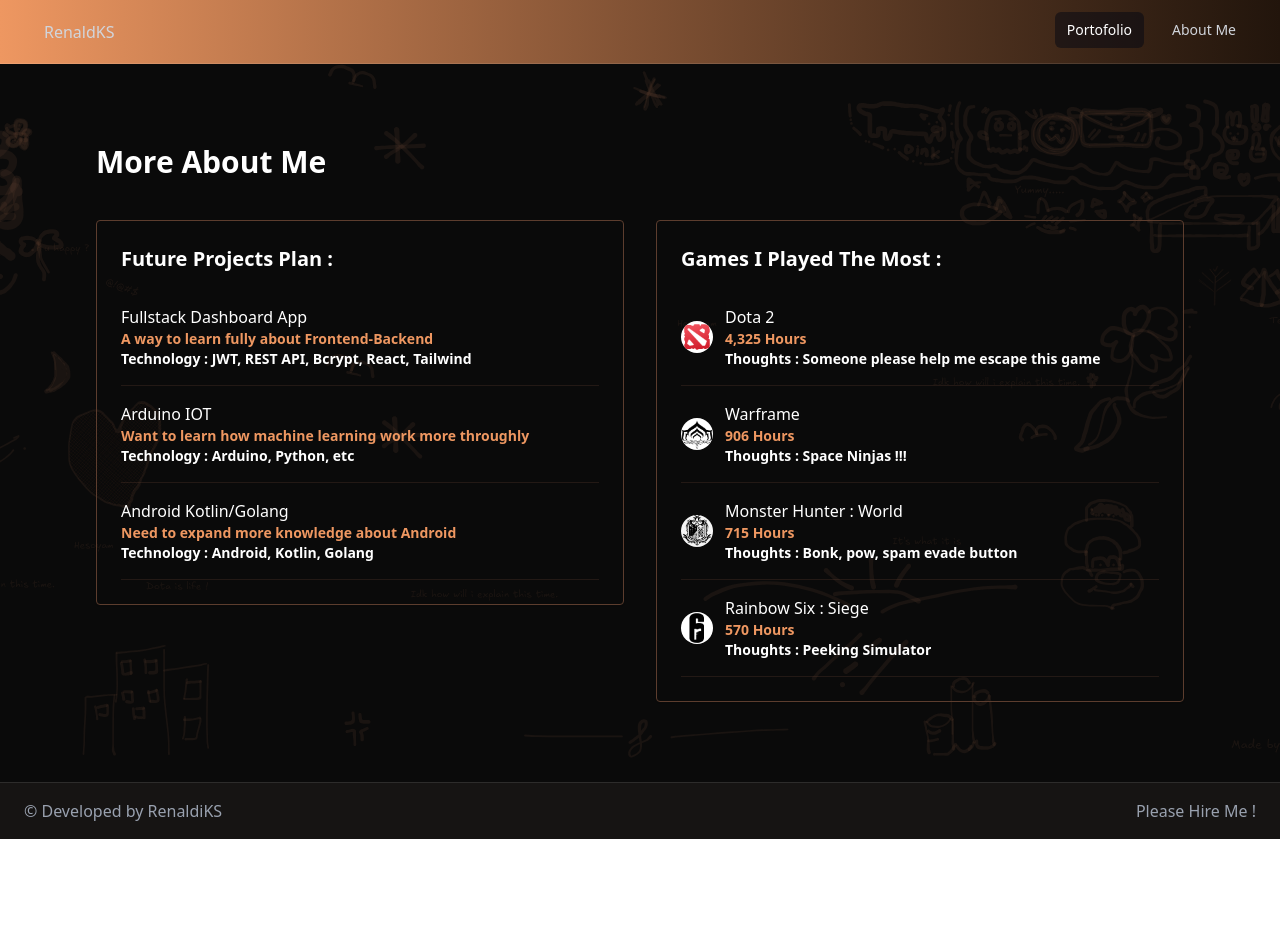
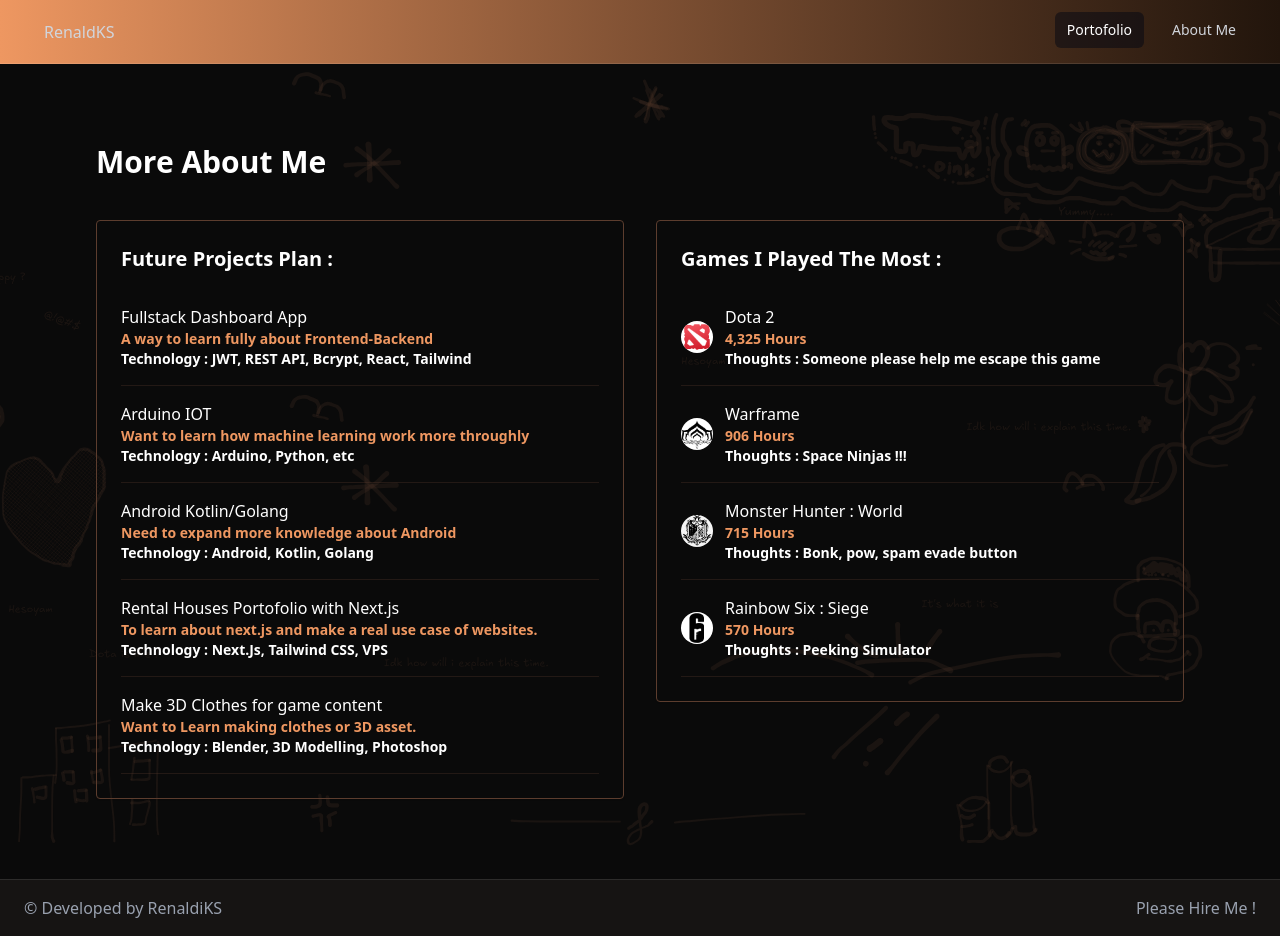
Before and after one commit to RenaldKS/Web-Portofolio, a React (Vite) app: page /aboutme in a window 1280 px wide. Before the commit the page ends 839 px from the top, so only its background shows below. Built offline with nearby package versions, Linux system fonts and the light colour scheme; the HTML template or start-up script is replaced by a standard one.

Commit message:
Update futureplan.js

```diff
--- a/src/data/futureplan.js
+++ b/src/data/futureplan.js
@@ -13,7 +13,17 @@
         title: "Android Kotlin/Golang",
         desc:"Need to expand more knowledge about Android",
         techno: "Android, Kotlin, Golang",
-    }
+    },
+    {
+        title: "Rental Houses Portofolio with Next.js",
+        desc:"To learn about next.js and make a real use case of websites.",
+        techno: "Next.Js, Tailwind CSS, VPS",
+    },
+    {
+        title: "Make 3D Clothes for game content",
+        desc:"Want to Learn making clothes or 3D asset.",
+        techno: "Blender, 3D Modelling, Photoshop",
+    },
 
 ]
 
```
